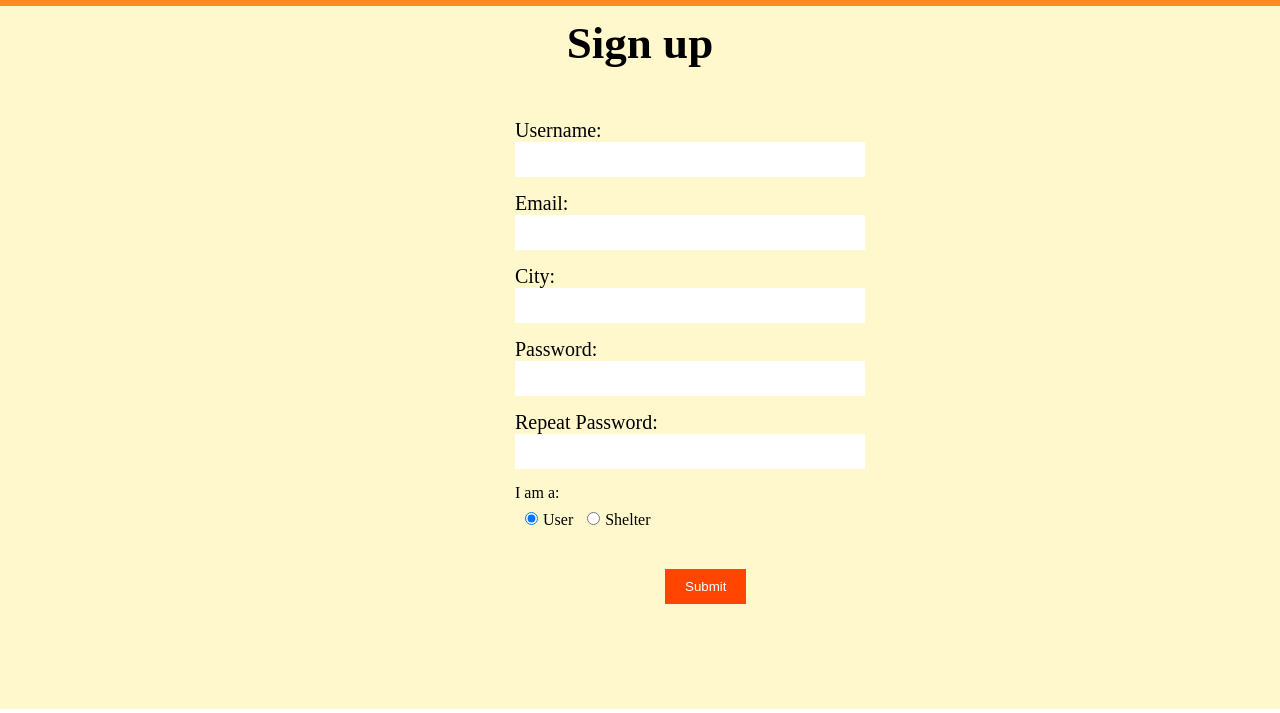
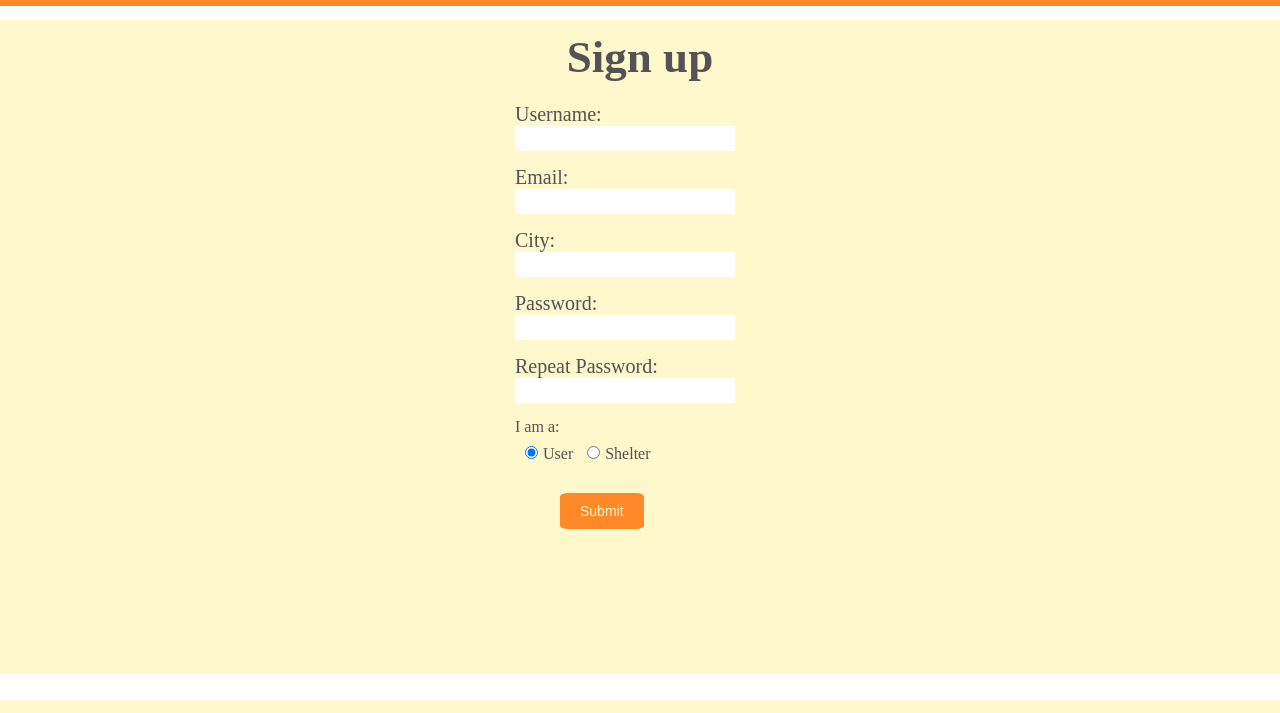
Before and after one commit to catarina03/FEUP-LTW-AdoptMe, a PHP site: page /register.html in a window 1280 px wide. Shown: the part 100-813 px from the top of the page. Run offline with PHP 8.4, Linux system fonts and the light colour scheme.

Commit message:
register css

```diff
--- a/css/register.css
+++ b/css/register.css
@@ -1,24 +1,28 @@
-    #signup > h2 {
+#signup > h2 {
+    color: #535353;
     text-align: center;
     font-size: 45px;
 }
 
-input {
-    display: block;
-}
-
 section {
     position: relative;
-    top: -4px;
+    top: 10px;
     background-color: #FFF8CD;
     align-self: center;
     padding-bottom: 135px;
 }
 
 form {
+    color: #535353;
+    position: relative;
+    top: -30px;
     padding-top: 50px;
     margin: 0 auto;
     width:250px;
+}
+
+input {
+    display: block;
 }
 
 form > label {
@@ -27,10 +31,10 @@ form > label {
 
 label > input {
     border-style: none;
-    width: 350px;
-    height: 35px;
     margin-top: 0;
     margin-bottom: 15px;
+    width: 220px;
+    height: 25px;
 }
 
 div > input {
@@ -41,10 +45,19 @@ div > input {
 
 input[type="submit"] {
     position: relative;
-    right: -150px;
-    top : 30px;
+    top: 20px;
+    left: 45px;
+    background-color: #ff8829;
+    color: #FFF8CD;
+    font-size: 14px;
+    padding: 10px 20px;
+    text-decoration: none;
+    border-radius: 10%;
     border-style: none;
-    padding: 10px 20px;
-    background-color: orangered;
-    color: white
 }
+
+input[type=submit]:hover{
+    background-color: #737373;
+    border-radius: 10%;
+    color: #FFF8CD;
+}
```
